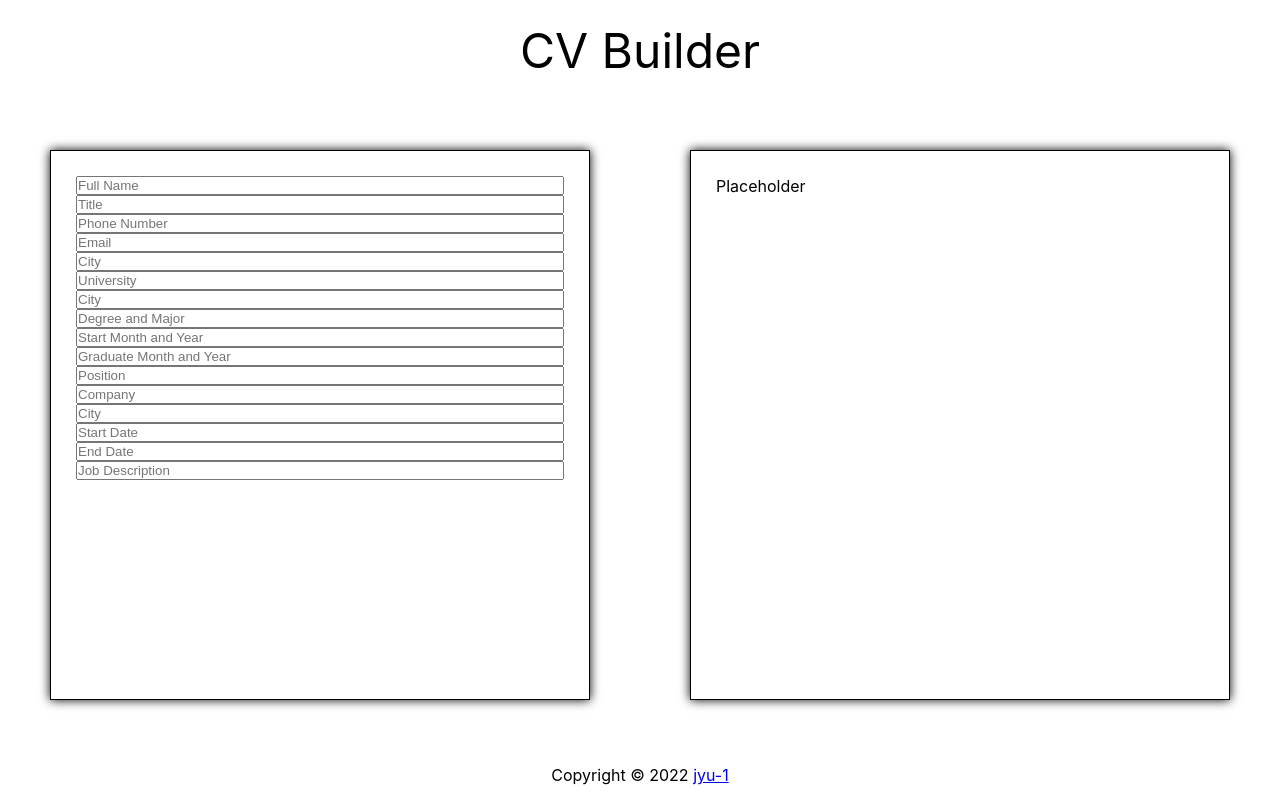
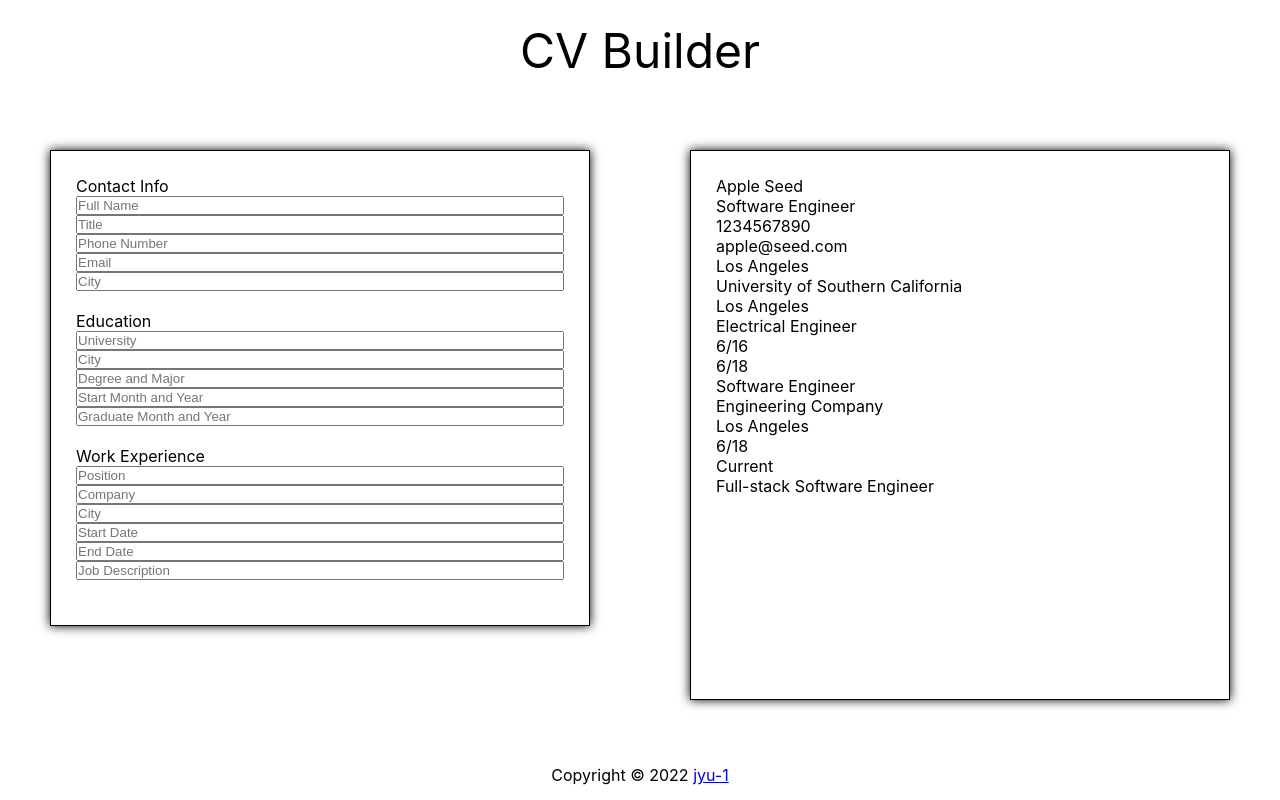
Before and after one commit to jyu-1/cv-project, a React (Create React App) app: page / in a window 1280 px wide. Built offline with nearby package versions, Linux system fonts and the light colour scheme.

Commit message:
add functionality to display states

```diff
--- a/package.json
+++ b/package.json
@@ -9,6 +9,7 @@
     "react": "^18.2.0",
     "react-dom": "^18.2.0",
     "react-scripts": "5.0.1",
+    "uniqid": "^5.4.0",
     "web-vitals": "^2.1.4"
   },
   "scripts": {
--- a/src/App.js
+++ b/src/App.js
@@ -1,61 +1,13 @@
 import "./styles/App.css";
 import React, { Component } from "react";
-import Contact from "./components/Contact";
-import Education from "./components/Education";
-import Experience from "./components/Experience";
+import Main from "./components/Main";
 
 class App extends Component {
-    constructor() {
-        super();
-
-        this.state = {
-            personalInfo: {
-                name: "",
-                title: "",
-                phone: "",
-                email: "",
-                city: "",
-            },
-
-            educationInfo: {
-                module: [
-                    {
-                        university: "",
-                        city: "",
-                        degree: "",
-                        start: "",
-                        end: "",
-                    },
-                ],
-            },
-
-            experienceInfo: {
-                module: [
-                    {
-                        position: "",
-                        company: "",
-                        city: "",
-                        start: "",
-                        end: "",
-                        description: "",
-                    },
-                ],
-            },
-        };
-    }
-
     render() {
         return (
             <div className="app">
                 <div className="header">CV Builder</div>
-                <div className="main">
-                    <div className="left">
-                        <Contact />
-                        <Education />
-                        <Experience />
-                    </div>
-                    <div className="right">Placeholder</div>
-                </div>
+                <Main />
                 <div className="footer">
                     <span>
                         Copyright © 2022{" "}
--- a/src/components/Contact.js
+++ b/src/components/Contact.js
@@ -8,6 +8,7 @@ class Contact extends Component {
     render() {
         return (
             <div>
+                <div>Contact Info</div>
                 <form>
                     <input
                         type="text"
--- a/src/components/Education.js
+++ b/src/components/Education.js
@@ -8,6 +8,7 @@ class Education extends Component {
     render() {
         return (
             <div>
+                <div>Education</div>
                 <form>
                     <input type="text" id="uni-name" placeholder="University" />
                     <input type="text" id="uni-city" placeholder="City" />
--- a/src/components/Experience.js
+++ b/src/components/Experience.js
@@ -8,6 +8,7 @@ class Experience extends Component {
     render() {
         return (
             <div>
+                <div>Work Experience</div>
                 <form>
                     <input
                         type="text"
--- /dev/null
+++ b/src/components/Main.js
@@ -0,0 +1,107 @@
+import React, { Component } from "react";
+import uniqid from "uniqid";
+import Contact from "./Contact";
+import Education from "./Education";
+import Experience from "./Experience";
+import Resume from "./Resume";
+
+class Main extends Component {
+    constructor(props) {
+        super(props);
+
+        this.state = {
+            personalInfo: {
+                name: "Apple Seed",
+                title: "Software Engineer",
+                phone: "1234567890",
+                email: "apple@seed.com",
+                city: "Los Angeles",
+            },
+
+            educationInfo: {
+                module: [
+                    {
+                        university: "University of Southern California",
+                        city: "Los Angeles",
+                        degree: "Electrical Engineer",
+                        start: "6/16",
+                        end: "6/18",
+                        key: uniqid(),
+                    },
+                ],
+            },
+
+            experienceInfo: {
+                module: [
+                    {
+                        position: "Software Engineer",
+                        company: "Engineering Company",
+                        city: "Los Angeles",
+                        start: "6/18",
+                        end: "Current",
+                        description: "Full-stack Software Engineer",
+                        key: uniqid(),
+                    },
+                ],
+            },
+        };
+    }
+
+    handleChange = (e) => {
+        this.setState({
+            personalInfo: {
+                name: e.target.value,
+                title: e.target.value,
+                phone: e.target.value,
+                email: e.target.value,
+                city: e.target.value,
+            },
+
+            educationInfo: {
+                module: [
+                    {
+                        university: e.target.value,
+                        city: e.target.value,
+                        degree: e.target.value,
+                        start: e.target.value,
+                        end: e.target.value,
+                    },
+                ],
+            },
+
+            experienceInfo: {
+                module: [
+                    {
+                        position: e.target.value,
+                        company: e.target.value,
+                        city: e.target.value,
+                        start: e.target.value,
+                        end: e.target.value,
+                        description: e.target.value,
+                    },
+                ],
+            },
+        });
+    };
+
+    render() {
+        return (
+            <div className="main">
+                <div className="left">
+                    <Contact />
+                    <Education />
+                    <Experience />
+                </div>
+                <div className="right">
+                    <Resume
+                        info={this.state.personalInfo}
+                        education={this.state.educationInfo}
+                        experience={this.state.experienceInfo}
+                    />
+                </div>
+            </div>
+        );
+    }
+}
+
+export default Main;
--- /dev/null
+++ b/src/components/Resume.js
@@ -0,0 +1,52 @@
+import React, { Component } from "react";
+
+class Resume extends Component {
+    constructor(props) {
+        super(props);
+    }
+
+    render() {
+        const { info, education, experience } = this.props;
+
+        return (
+            <div>
+                <div className="info">
+                    <div>{info.name}</div>
+                    <div>{info.title}</div>
+                    <div>{info.phone}</div>
+                    <div>{info.email}</div>
+                    <div>{info.city}</div>
+                </div>
+                <div className="edu">
+                    {education.module.map((e) => {
+                        return (
+                            <div key={e.key}>
+                                <div>{e.university}</div>
+                                <div>{e.city}</div>
+                                <div>{e.degree}</div>
+                                <div>{e.start}</div>
+                                <div>{e.end}</div>
+                            </div>
+                        );
+                    })}
+                </div>
+                <div className="exp">
+                    {experience.module.map((e) => {
+                        return (
+                            <div key={e.key}>
+                                <div>{e.position}</div>
+                                <div>{e.company}</div>
+                                <div>{e.city}</div>
+                                <div>{e.start}</div>
+                                <div>{e.end}</div>
+                                <div>{e.description}</div>
+                            </div>
+                        );
+                    })}
+                </div>
+            </div>
+        );
+    }
+}
+
+export default Resume;
--- a/src/styles/App.css
+++ b/src/styles/App.css
@@ -35,6 +35,14 @@
     box-shadow: 0 0 10px black;
 }
 
+.left {
+    align-self: flex-start;
+}
+
+.left > * {
+    margin-bottom: 20px;
+}
+
 form {
     display: flex;
     flex-direction: column;
```
Also changed, not shown: 1 other file (tests, documents, lock files or other folders).
